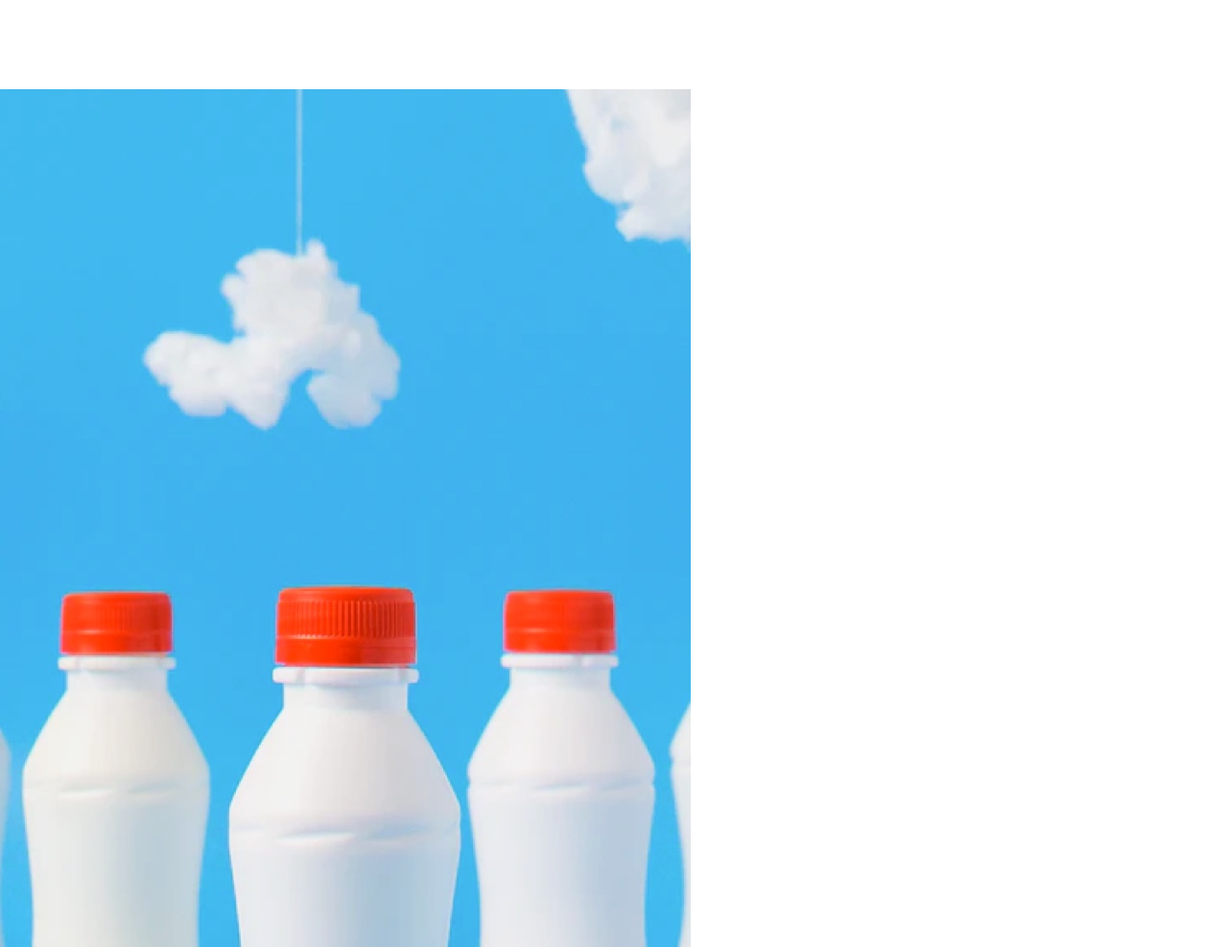
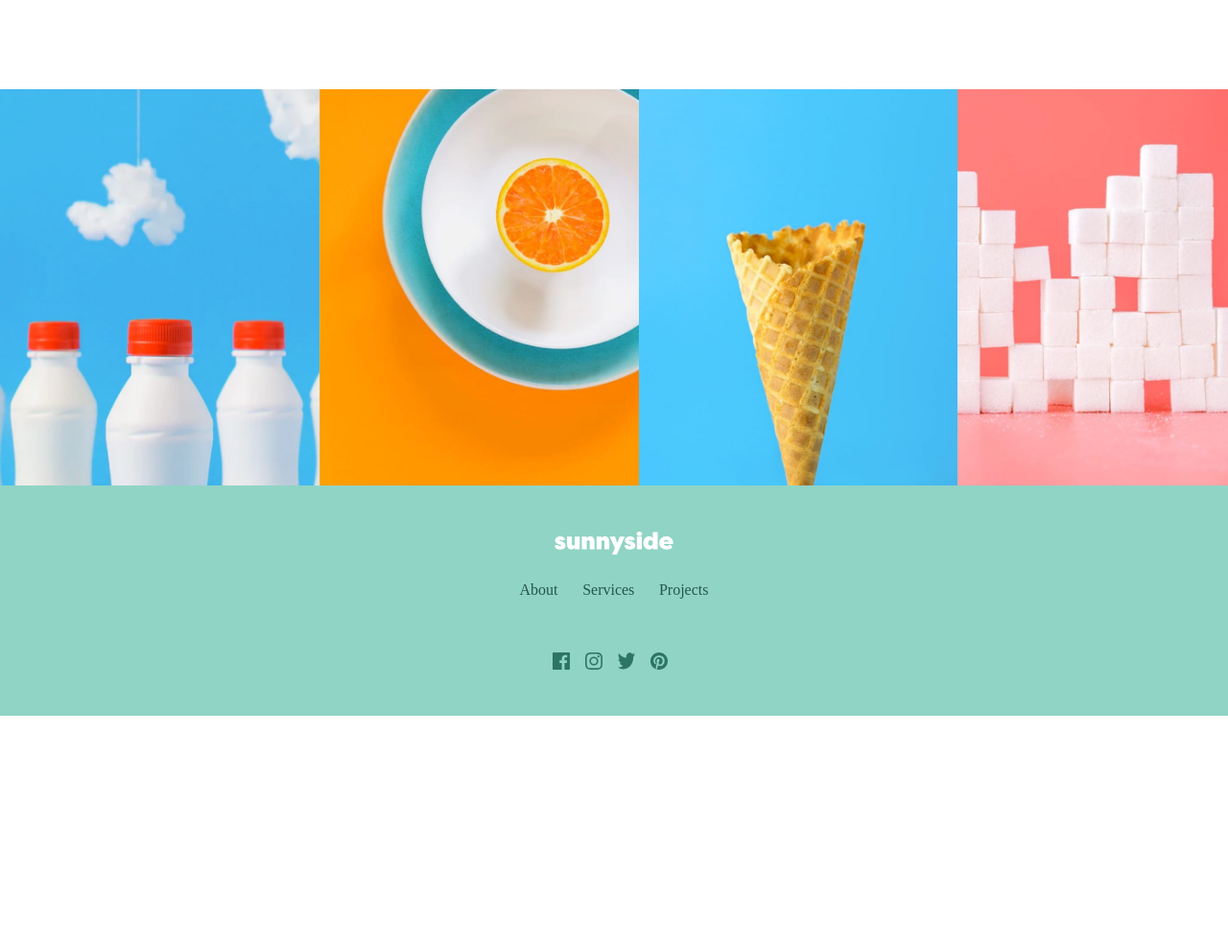
Before and after one commit to favy-codez/frontendmentor-challenge-sunnyside-agency-landing-page, a plain HTML site: page index.html in a window 1280 px wide. Shown: the part 2751-3738 px from the top of the page at 96% size. After the commit the page ends 3497 px from the top, so only its background shows below. Drawn offline with Linux system fonts and the light colour scheme.

Commit message:
commit message

```diff
--- a/CSS/style.css
+++ b/CSS/style.css
@@ -293,6 +293,14 @@ header h1{
     font-size: 12px;
 }
 
+#p2-text{
+    width: 78%;
+}
+
+#p3-text{
+    width: 89%;
+}
+
 :root{
     --red: hsl(7, 99%, 70%);
     --Yellow: hsl(51, 100%, 49%);
@@ -311,19 +319,41 @@ header h1{
     --White: hsl(0, 0%, 100%);
 }
 
-#p2-text{
-    width: 78%;
+/* section five */
+#section-five{
+    display: flex;
 }
 
-#p3-text{
-    width: 89%;
+#section-five img{
+    width: 26%;
 }
 
-.section-fourA{
-
+/* footer */
+footer{
+    padding: 3rem 0;
+    display: flex;
+    gap: 1.5rem;
+    flex-direction: column;
+    background-color: #90D4C5;
+    align-items: center;
+    justify-content: center;
 }
 
-/* section five */
+.footer-two{
+    display: flex;
+    gap: 1.6rem;
+    margin: 0 0 2rem 0;
+    color: var(--cyan);
+}
+.footer-one img{
+    color: var( --cyann);
+}
 
+.footer-icons{
+    display: flex;
+    gap: 1rem;
+}
 
-/* footer */
+.footer-icons img{
+    width: 14%;
+}
```
